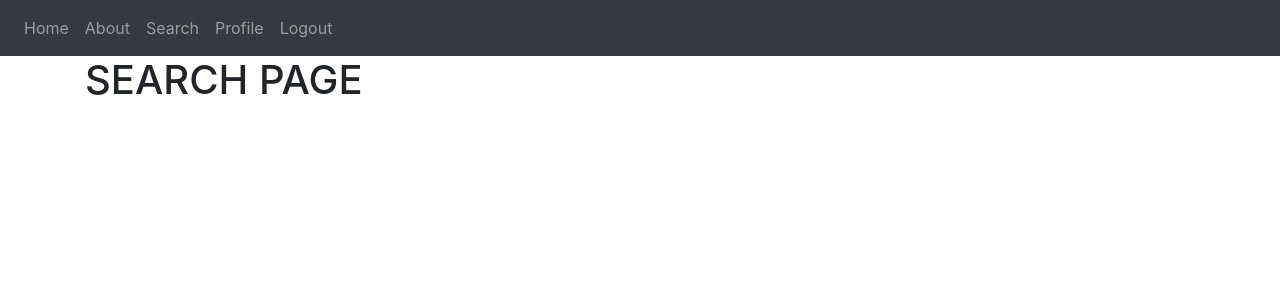
After one commit to MarkNatavio/MusicSearchEngine, a Flask app: page /search in a window 1280 px wide. The commit adds this page. Shown: the top 300 px of the page. Run offline with Flask 2, Linux system fonts and the light colour scheme; a user stored in the database is signed in; some libraries are stand-ins or nearby versions.

Commit message:
Added Empty Search Page

```diff
--- a/website/templates/base.html
+++ b/website/templates/base.html
@@ -29,6 +29,7 @@
           {% if user.is_authenticated %}
           <a class="nav-item nav-link" id="home" href="/">Home</a>
           <a class="nav-item nav-link" id="about" href="/about">About</a>
+          <a class="nav-item nav-link" id="search" href="/search">Search</a>
           <a class="nav-item nav-link" id="profile" href="/profile">Profile</a>
           <a class="nav-item nav-link" id="logout" href="/logout">Logout</a>
           {% else %}
--- /dev/null
+++ b/website/templates/search.html
@@ -0,0 +1,6 @@
+{% extends 'base.html' %}
+{% block title %}Search{% endblock %}
+
+{% block content %}
+<h1>SEARCH PAGE</h1>
+{% endblock content %}
--- a/website/views.py
+++ b/website/views.py
@@ -15,6 +15,11 @@ def home():
 @login_required
 def about():
   return render_template("about.html", user=current_user)
+
+@views.route('/search', methods=['GET', 'POST'])
+@login_required
+def search():
+  return render_template("search.html", user=current_user)
 
 @views.route('/profile', methods=['GET', 'POST'])
 @login_required
```
